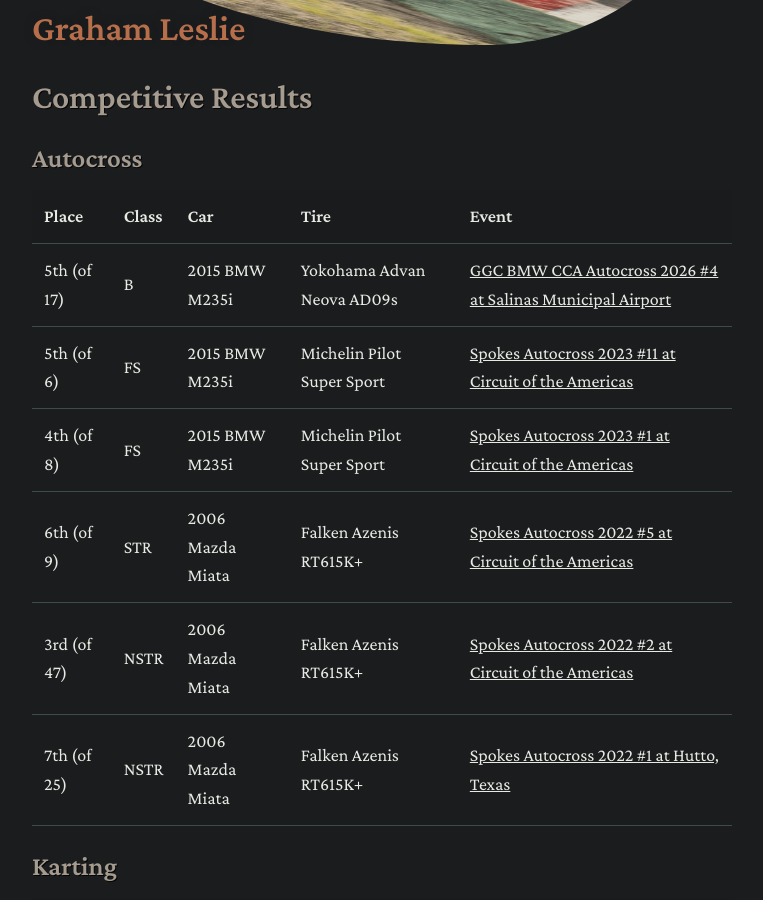
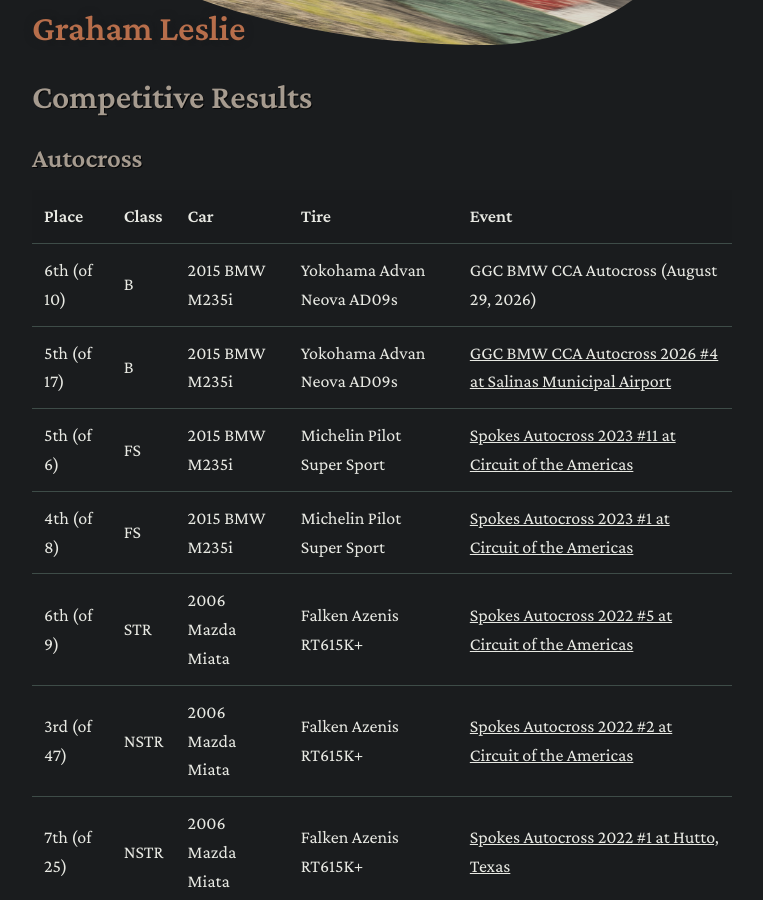
Before and after one commit to grahamleslie/grahamleslie.github.io, a Jekyll site: the page built from racing.md, in a window 1280 px wide and 900 px high, scrolled down 551 px. Shown: the whole window, without its empty margins (258-1021 px from the left). Built offline with Jekyll 4.4.1, drawn with Linux system fonts in a browser that asks for light colours; nearby versions of some CDN libraries; some web fonts are replaced.

Commit message:
Add GGC BMW CCA Autocross results for Aug 29, 2026

```diff
--- a/racing.md
+++ b/racing.md
@@ -11,6 +11,7 @@ title: "#88"
 
 | Place       | Class | Car              | Tire                       | Event                                                                                                     |
 | ----------- | ----- | ---------------- | -------------------------- | --------------------------------------------------------------------------------------------------------- |
+| 6th (of 10) | B     | 2015 BMW M235i   | Yokohama Advan Neova AD09s | GGC BMW CCA Autocross (August 29, 2026)                                                                   |
 | 5th (of 17) | B     | 2015 BMW M235i   | Yokohama Advan Neova AD09s | [GGC BMW CCA Autocross 2026 #4 at Salinas Municipal Airport](https://youtu.be/MRYnpR-QZ54)  |
 | 5th (of 6)  | FS    | 2015 BMW M235i   | Michelin Pilot Super Sport | [Spokes Autocross 2023 #11 at Circuit of the Americas](https://www.youtube.com/watch?v=dbq5YmRK8uc)       |
 | 4th (of 8)  | FS    | 2015 BMW M235i   | Michelin Pilot Super Sport | [Spokes Autocross 2023 #1 at Circuit of the Americas](https://www.youtube.com/watch?v=lrYkOy3d5e4&t=180s) |
```
